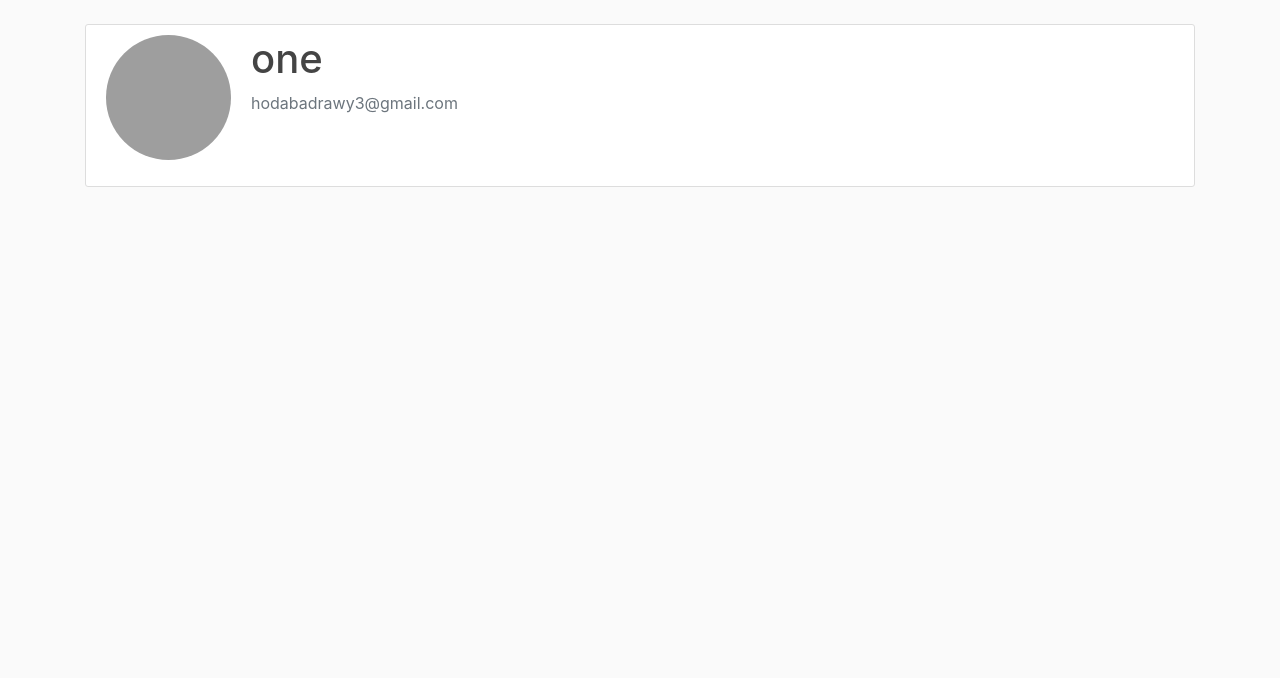
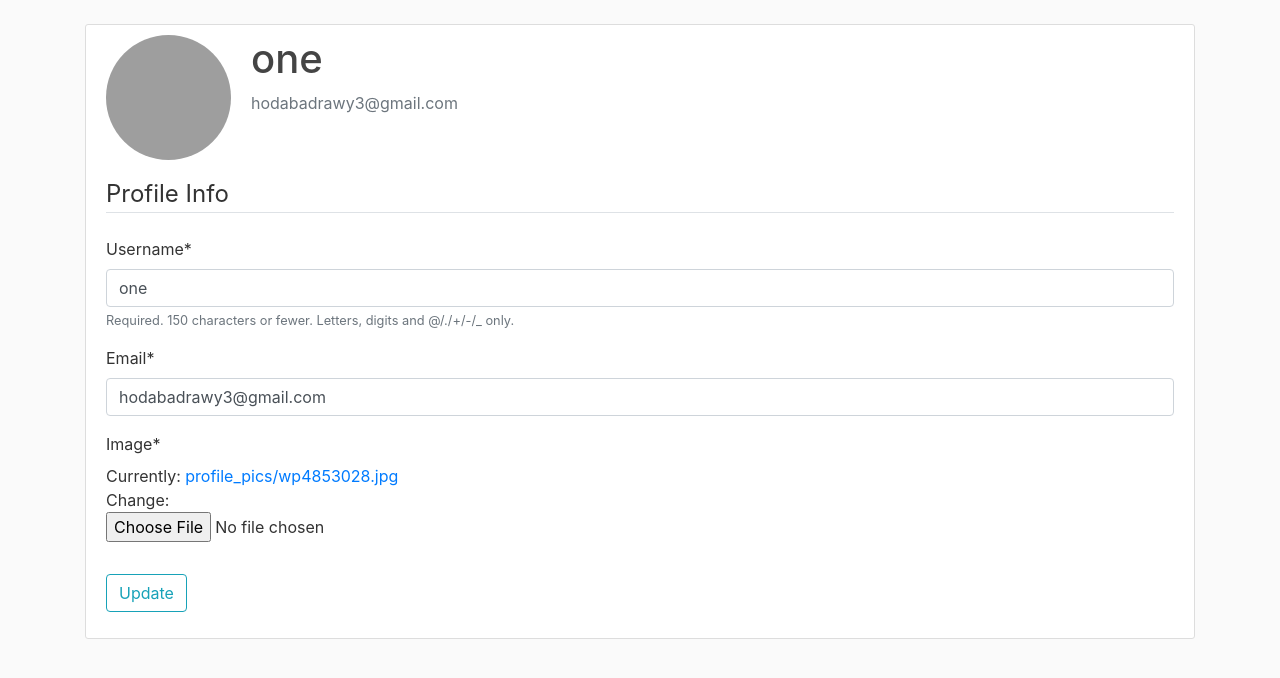
Before and after one commit to H0dah/QAs, a Django app: page /profile/ in a window 1280 px wide. Shown: the part 56-734 px from the top of the page. Run offline with Django 3.2, Linux system fonts and the light colour scheme; a user stored in the database is signed in; data comes from the database, SQL or seed files in the repository; both versions use the stored data as it was before the commit; some libraries are stand-ins or nearby versions; grey boxes are pictures that could not be loaded.

Commit message:
enable user to update profile

```diff
--- a/users/forms.py
+++ b/users/forms.py
@@ -1,6 +1,7 @@
 from django import forms
 from django.contrib.auth.models import User
 from django.contrib.auth.forms import UserCreationForm
+from users.models import Profile
 
 
 class UserRegisterForm(UserCreationForm):
@@ -9,3 +10,17 @@ class UserRegisterForm(UserCreationForm):
     class Meta:
         model = User
         fields = ['username', 'email', 'password1', 'password2']
+
+
+class UserUpdateForm(forms.ModelForm):
+    email = forms.EmailField()
+
+    class Meta:
+        model = User
+        fields = ['username', 'email']
+
+
+class ProfileUpdateForm(forms.ModelForm):
+    class Meta:
+        model = Profile
+        fields = ['image']
--- a/users/models.py
+++ b/users/models.py
@@ -1,5 +1,6 @@
 from django.db import models
 from django.contrib.auth.models import User
+from PIL import Image
 
 
 class Profile(models.Model):
@@ -8,3 +9,13 @@ class Profile(models.Model):
 
     def __str__(self):
         return f'{self.user.username} Profile'
+
+    def save(self):
+        super().save()
+
+        img = Image.open(self.image.path)
+
+        if img.height > 300 or img.width > 300:
+            output_size = (300, 300)
+            img.thumbnail(output_size)
+            img.save(self.image.path)
--- a/users/templates/users/profile.html
+++ b/users/templates/users/profile.html
@@ -9,6 +9,17 @@
             <p class="text-secondary">{{ user.email }}</p>
         </div>
         </div>
-        <!-- FORM HERE -->
+        <form method="POST" enctype="multipart/form-data">
+            {% csrf_token %}
+            <fieldset class="form-group">
+                <legend class="border-bottom mb-4">Profile Info</legend>
+                {{ u_form|crispy }}
+                {{ p_form|crispy }}
+            </fieldset>
+            <div class="form-group">
+                <button class="btn btn-outline-info" type="submit">Update</button>
+
+            </div>
+        </form>
     </div>
 {% endblock content %}
--- a/users/views.py
+++ b/users/views.py
@@ -1,6 +1,6 @@
 from django.shortcuts import render, redirect
 from django.contrib import messages
-from .forms import UserRegisterForm
+from .forms import UserRegisterForm, UserUpdateForm, ProfileUpdateForm
 from django.contrib.auth.decorators import login_required
 
 
@@ -19,4 +19,24 @@ def register(request):
 
 @login_required
 def profile(request):
-    return render(request, 'users/profile.html')
+    if request.method == 'POST':
+        u_form = UserUpdateForm(request.POST, instance=request.user)
+        p_form = ProfileUpdateForm(request.POST,
+                                    request.FILES,
+                                    instance=request.user.profile)
+        if u_form.is_valid() and p_form.is_valid():
+            u_form.save()
+            p_form.save()
+            messages.success(request, f'Your Account has been updated!')
+
+            return redirect('profile')
+
+    else:
+        u_form = UserUpdateForm(instance=request.user)
+        p_form = ProfileUpdateForm(instance=request.user.profile)
+
+    context = {
+        'u_form': u_form,
+        'p_form': p_form
+    }
+    return render(request, 'users/profile.html', context)
```
Also changed, not shown: db.sqlite3 (deleted), 1 other file.
